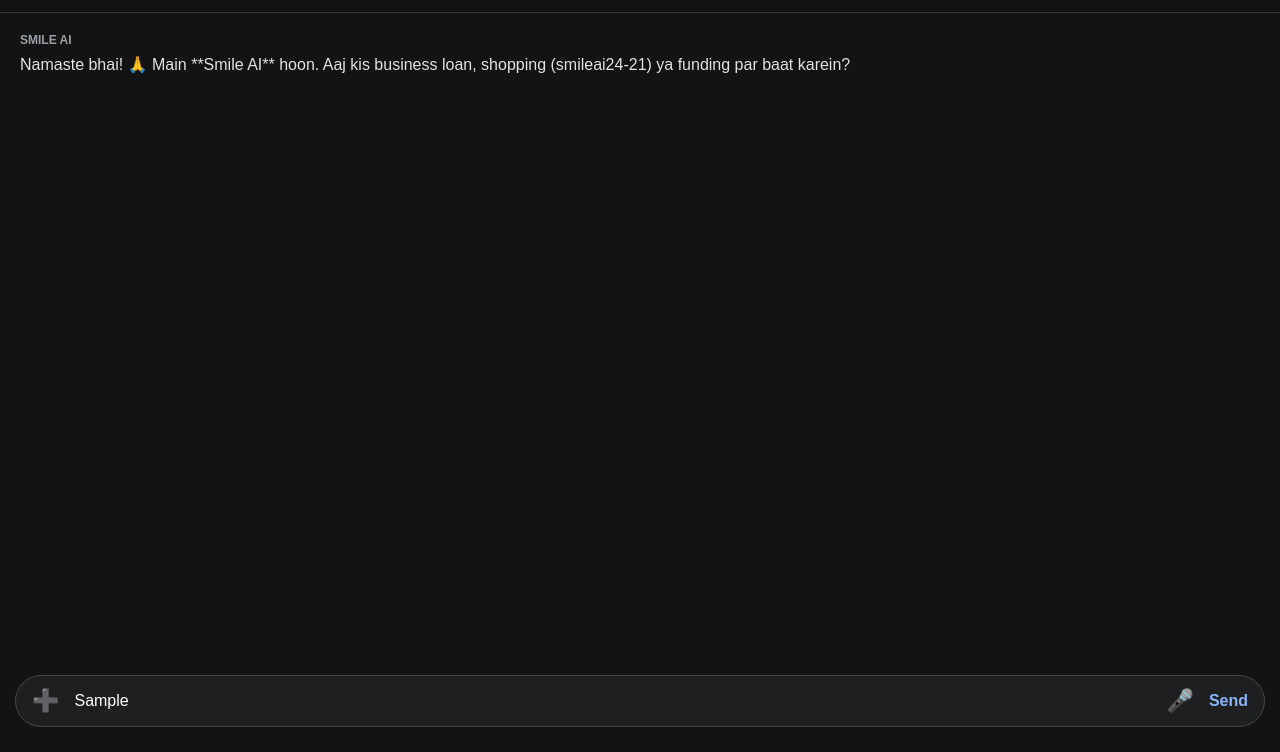
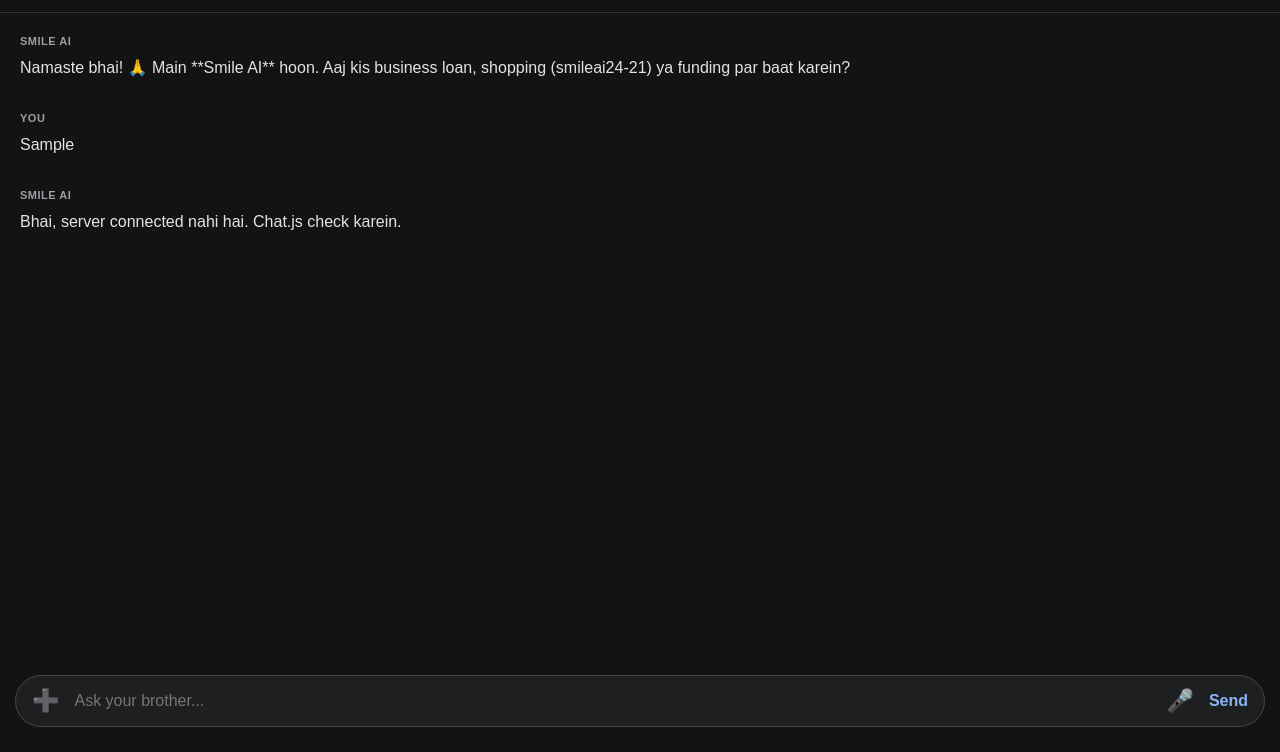
Before and after one commit to smilefinancesolution01-coder/smile-AI, a plain HTML site: page index.html in a window 1280 px wide. Both pictures are taken after typing "Sample" into the empty fields and a click on the button "Send". Shown: the part 48-800 px from the top of the page. Drawn offline with Linux system fonts and the light colour scheme; no server answers.

Commit message:
Update index.html

```diff
--- a/index.html
+++ b/index.html
@@ -3,29 +3,26 @@
 <head>
     <meta charset="UTF-8">
     <meta name="viewport" content="width=device-width, initial-scale=1.0, maximum-scale=1.0, user-scalable=0">
-    <title>Smile AI</title>
+    <title>Smile AI - Official</title>
     <style>
         :root { --bg: #131314; --input-bg: #1e1f20; --text: #e3e3e3; --accent: #8ab4f8; }
         * { box-sizing: border-box; margin: 0; padding: 0; }
-        body { background: var(--bg); color: var(--text); font-family: 'Google Sans', Arial; height: 100vh; display: flex; flex-direction: column; }
+        body { background: var(--bg); color: var(--text); font-family: 'Google Sans', Arial, sans-serif; height: 100vh; display: flex; flex-direction: column; }
 
-        /* Header like Gemini */
         header { padding: 15px 20px; display: flex; justify-content: space-between; align-items: center; border-bottom: 1px solid #333; }
         .logo { color: var(--accent); font-size: 20px; font-weight: bold; }
-        .login { background: #1e1f20; color: var(--accent); border: 1px solid #444; padding: 6px 15px; border-radius: 20px; font-size: 14px; cursor: pointer; }
+        .login-btn { background: #1e1f20; color: var(--accent); border: 1px solid #444; padding: 6px 15px; border-radius: 20px; font-size: 14px; cursor: pointer; }
 
-        /* Chat Window */
         #chat-window { flex: 1; overflow-y: auto; padding: 20px; display: flex; flex-direction: column; gap: 20px; padding-bottom: 100px; }
-        .chat-row { display: flex; flex-direction: column; gap: 5px; }
-        .label { font-size: 12px; color: #9aa0a6; font-weight: bold; text-transform: uppercase; }
-        .msg-content { font-size: 16px; line-height: 1.6; }
+        .msg { font-size: 16px; line-height: 1.6; margin-bottom: 10px; }
+        .label { font-size: 11px; color: #9aa0a6; font-weight: bold; text-transform: uppercase; letter-spacing: 0.5px; margin-bottom: 4px; }
 
-        /* Floating Input Bar like Gemini */
+        /* Gemini Style Fixed Bottom Bar */
         .bottom-section { position: fixed; bottom: 0; width: 100%; padding: 10px 15px 25px; background: var(--bg); }
         .input-pill { background: var(--input-bg); border-radius: 32px; display: flex; align-items: center; padding: 6px 16px; gap: 15px; border: 1px solid #444746; }
 
         #userText { flex: 1; border: none; background: transparent; color: white; outline: none; font-size: 16px; padding: 10px 0; }
-        .icon { font-size: 22px; color: #c4c7c5; cursor: pointer; display: flex; align-items: center; }
+        .icon { font-size: 22px; color: #c4c7c5; cursor: pointer; }
         #sendBtn { color: var(--accent); border: none; background: none; font-weight: bold; font-size: 16px; cursor: pointer; }
     </style>
 </head>
@@ -33,30 +30,85 @@
 
     <header>
         <div class="logo">Smile AI</div>
-        <button class="login">Gmail Login</button>
+        <button class="login-btn">Gmail Login</button>
     </header>
 
     <div id="chat-window">
-        <div class="chat-row ai-row">
+        <div class="msg">
             <div class="label">Smile AI</div>
-            <div class="msg-content">Namaste bhai! 🙏 Main **Smile AI** hoon. Aaj kis business loan, shopping (smileai24-21) ya funding par baat karein?</div>
+            <div class="content">Namaste bhai! 🙏 Main **Smile AI** hoon. Aaj kis business loan, shopping (smileai24-21) ya funding par baat karein?</div>
         </div>
     </div>
 
     <div class="bottom-section">
         <div class="input-pill">
-            <label class="icon" title="Add File">➕<input type="file" id="pdfUpload" style="display:none"></label>
-
-            <input type="text" id="userText" placeholder="Gemini se poochein..." autocomplete="off">
-
-            <span class="icon" onclick="startMic()">🎤</span>
-
-            <button id="sendBtn" onclick="handleSend()">Send</button>
+            <label class="icon" title="Add File">➕<input type="file" id="pdfUpload" style="display:none" onchange="handleFile(this)"></label>
+            <input type="text" id="userText" placeholder="Ask your brother..." autocomplete="off">
+            <span class="icon" id="micBtn">🎤</span>
+            <button id="sendBtn">Send</button>
         </div>
     </div>
 
     <script>
-        // ... (Wahi Mic aur Send logic jo pehle diya tha) ...
+        const chatWindow = document.getElementById('chat-window');
+        const userText = document.getElementById('userText');
+        const sendBtn = document.getElementById('sendBtn');
+        const micBtn = document.getElementById('micBtn');
+
+        // 🎤 Mic Function: Real Working
+        const SpeechRecognition = window.SpeechRecognition || window.webkitSpeechRecognition;
+        if (SpeechRecognition) {
+            const recognition = new SpeechRecognition();
+            micBtn.onclick = () => {
+                recognition.start();
+                micBtn.style.color = "#ea4335"; // Recording color
+            };
+            recognition.onresult = (event) => {
+                userText.value = event.results[0][0].transcript;
+                micBtn.style.color = "#c4c7c5";
+                handleSend();
+            };
+        }
+
+        // 📁 File Function: Show on UI
+        function handleFile(input) {
+            if (input.files && input.files[0]) {
+                addMessage('YOU', `File selected: ${input.files[0].name}`);
+            }
+        }
+
+        // ✉️ Send Logic with API Response
+        async function handleSend() {
+            const text = userText.value.trim();
+            if (!text) return;
+
+            addMessage('YOU', text);
+            userText.value = '';
+
+            try {
+                // Calling your chat.js API
+                const response = await fetch('/api/chat', {
+                    method: 'POST',
+                    headers: { 'Content-Type': 'application/json' },
+                    body: JSON.stringify({ message: text })
+                });
+                const data = await response.json();
+                addMessage('SMILE AI', data.reply);
+            } catch (err) {
+                addMessage('SMILE AI', "Bhai, server connected nahi hai. Chat.js check karein.");
+            }
+        }
+
+        function addMessage(sender, content) {
+            const div = document.createElement('div');
+            div.className = 'msg';
+            div.innerHTML = `<div class="label">${sender}</div><div class="content">${content}</div>`;
+            chatWindow.appendChild(div);
+            chatWindow.scrollTop = chatWindow.scrollHeight;
+        }
+
+        sendBtn.onclick = handleSend;
+        userText.onkeypress = (e) => { if (e.key === 'Enter') handleSend(); };
     </script>
 </body>
 </html>
```
